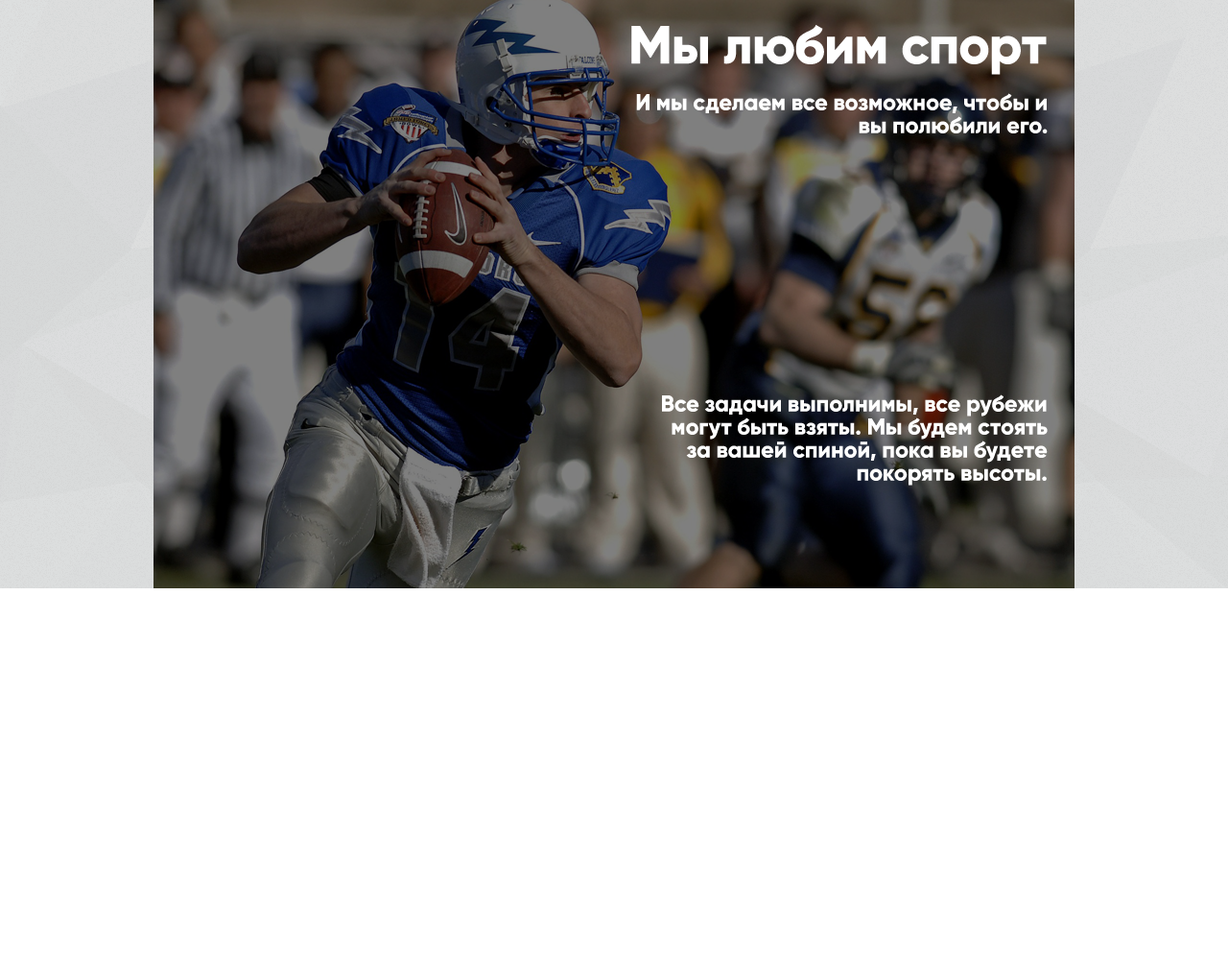
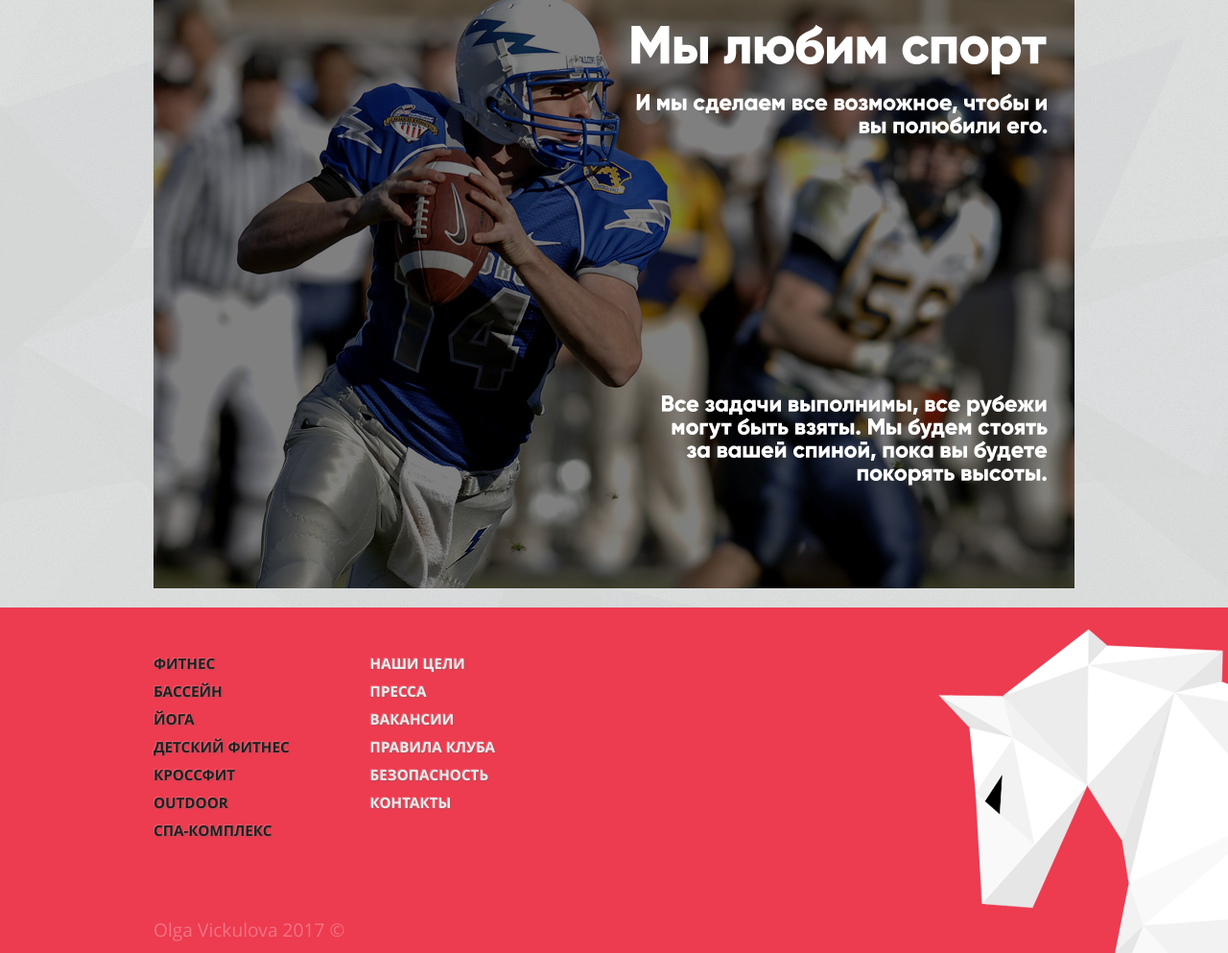
Before and after one commit to vikulovaolya/pegasfitnes, a plain HTML site: page index.html in a window 1280 px wide. Shown: the part 1621-2614 px from the top of the page at 96% size. Before the commit the page ends 2234 px from the top, so only its background shows below. Drawn offline with Linux system fonts and the light colour scheme.

Commit message:
index almost finalized

```diff
--- a/css/main.css
+++ b/css/main.css
@@ -98,8 +98,12 @@ nav #menu ul li a {
 }
 
 nav #menu ul li a:hover {
-	background-image: url(../images/tri.png);
+	background-image: url(../images/triangles.png);
 	/*background-color: black;*/
+}
+
+nav #menu ul li #small_trngls:hover {
+	background-image: url(../images/triangles_short.png);
 }
 
 nav #login {
@@ -111,11 +115,12 @@ nav #login {
 
 nav #login a {
 	display: inline-block;
-	height: inherit;
+	height: 30px;
 	text-decoration: none;
 	color: #000000;
 	font-family: OpenSans, Verdana, Helvetica, sans-serif;
 	font-size: 120%;
+	margin-top: 5px;
 }
 
 .greyback {
@@ -231,8 +236,68 @@ div.text-news p.text-news-msg a:hover {
 	background-image: url(../images/quarterback2.png);
 }
 
-.trans {
-	-webkit-transition-property: background-image;
-	transition-property: background-image;
-	-moz-transition-property: background-image;
+#spacer {
+	height: 20px;
 }
+
+footer {
+	height: 360px;
+	background-image: url(../images/footer6.png);
+}
+
+.foot_clmn {
+	display: inline-block;
+	vertical-align: top;
+	font-family: OpenSans, Verdana, Helvetica, sans-serif;
+	margin-left: 0px;
+	margin-right: 80px;
+}
+
+.foot_clmn p {
+	font-weight: bold;
+	margin-top: 50px;
+	margin-bottom: 0px;
+	font-size: 100%;
+}
+
+.foot_clmn ul {
+	/*text-decoration: none;*/
+	list-style: none;
+	padding: 0px;
+	font-size: 95%;
+	margin-top: 40px;
+	margin-bottom: 0px;
+	font-weight: bold;
+}
+
+.foot_clmn ul li {
+	padding-top: 8px;
+	text-shadow:-1px -1px 1px rgba(255,255,255,0.2), /* наверх и влево */
+   				 1px 1px 1px rgba(255,255,255,0.2), /* вниз и вправо */
+   				 1px 1px 1px rgba(0,0,0,0.3); /* тёмная тень */
+}
+
+.foot_clmn ul li a {
+	color: #202020;
+	text-decoration: none;
+	-webkit-transition-duration: 0.1s;
+	-moz-transition-duration: 0.1s;
+	-o-transition-duration: 0.1s;
+	transition-duration: 0.1s;
+}
+
+#footer-white li a {
+	color: #ECECEC;
+}
+
+.foot_clmn ul li a:hover, #footer-white li a:hover {
+	color: #F27483;
+	text-decoration: underline;
+}
+
+#author {
+	font-family: OpenSans, Verdana, Helvetica, sans-serif;
+	font-size: 120%;
+	color: #F27483;
+	margin: 80px 0px 5px 0px;
+}
--- a/index.html
+++ b/index.html
@@ -13,9 +13,9 @@
 		<div class="div-960grid">
 			<div id="menu">
 				<ul>
-					<li><a href="#">КЛУБЫ</a></li>
+					<li><a href="#" id="small_trngls">КЛУБЫ</a></li>
 					<li><a href="#">ИНТЕРЕСНОЕ</a></li>
-					<li><a href="#">КАРТЫ</a></li>
+					<li><a href="#" id="small_trngls">КАРТЫ</a></li>
 					<li><a href="#">BEATY &amp; SPA</a></li>
 				</ul>
 			</div>
@@ -53,7 +53,84 @@
 				</div>
 			</div>
 		</div>
-		<div class="div-960grid " id="mtvtr"></div>
+		<div class="div-960grid" id="mtvtr"></div>
+		<div class="div-960grid" id="spacer"></div>
 	</div>
+	<footer>
+		<div class="div-960grid">
+			<div class="foot_clmn">
+				<ul>
+					<li><a href="#">ФИТНЕС</a></li>
+					<li><a href="#">БАССЕЙН</a></li>
+					<li><a href="#">ЙОГА</a></li>
+					<li><a href="#">ДЕТСКИЙ ФИТНЕС</a></li>
+					<li><a href="#">КРОССФИТ</a></li>
+					<li><a href="#">OUTDOOR</a></li>
+					<li><a href="#">СПА-КОМПЛЕКС</a></li>
+				</ul>
+			</div>
+			<div class="foot_clmn">
+				<ul id="footer-white">
+					<li><a href="#">НАШИ ЦЕЛИ</a></li>
+					<li><a href="#">ПРЕССА</a></li>
+					<li><a href="#">ВАКАНСИИ</a></li>
+					<li><a href="#">ПРАВИЛА КЛУБА</a></li>
+					<li><a href="#">БЕЗОПАСНОСТЬ</a></li>
+					<li><a href="#">КОНТАКТЫ</a></li>
+				</ul>
+			</div>
+			<!--div class="foot_clmn">
+				<p>О компании</p>
+				<ul>
+					<li><a href="#">Наши цели</a></li>
+					<li><a href="#">Лидеры</a></li>
+					<li><a href="#">Пресса</a></li>
+					<li><a href="#">Обратная связь</a></li>
+					<li><a href="#">Вакансии</a></li>
+					<li><a href="#">Лицензии</a></li>
+					<li><a href="#">Реклама</a></li>
+					<li><a href="#">Контакты</a></li>
+				</ul>
+			</div>
+			<div class="foot_clmn">
+				<p>Активность</p>
+				<ul>
+					<li><a href="#">Фитнес</a></li>
+					<li><a href="#">Бассейн</a></li>
+					<li><a href="#">Йога</a></li>
+					<li><a href="#">Детский фитнес</a></li>
+					<li><a href="#">Кроссфит</a></li>
+					<li><a href="#">Outdoor</a></li>
+					<li><a href="#">Спа-комплекс</a></li>
+				</ul>
+			</div>
+			<div class="foot_clmn">
+				<p>Образ жизни</p>
+				<ul>
+					<li><a href="#">Программа похудания</a></li>
+					<li><a href="#">Здоровая еда</a></li>
+					<li><a href="#">Спортивное питание</a></li>
+					<li><a href="#">Групповые занятия</a></li>
+					<li><a href="#">Фитнес для всех</a></li>
+				</ul>
+			</div>
+			<div class="foot_clmn">
+				<p>Прочее</p>
+				<ul>
+					<li><a href="#">Правила клуба</a></li>
+					<li><a href="#">Безопасность</a></li>
+					<li><a href="#">Аренда</a></li>
+					<li><a href="#">Корпоративные программы</a></li>
+					<li><a href="#">Особые предложения</a></li>
+					<li><a href="#">Программа лояльности</a></li>
+					<li><a href="#">План клуба</a></li>
+					<li><a href="#">Парковка</a></li>
+				</ul>
+			</div-->
+		</div>
+		<div class="div-960grid">
+			<p id="author">Olga Vickulova 2017 &#169;</p>
+		</div>
+	</footer>
 </body>
 </html>
```
Also changed, not shown: images/footer6.png (added), images/tri.png (deleted), images/triangles.png (added), images/triangles_short.png (added).
